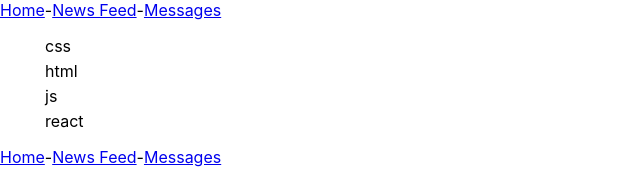
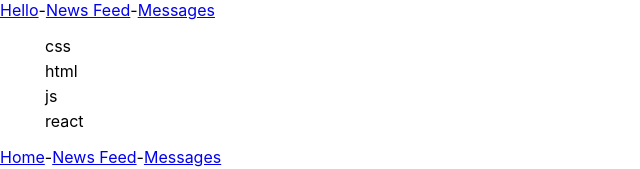
Before and after one commit to YanchukVitali/samurai-way01, a React (Create React App) app: page / in a window 1280 px wide. Shown: the top 169 px of the page, without its empty margins (0-640 px from the left). Built offline with nearby package versions, Linux system fonts and the light colour scheme.

Commit message:
add props to Header.tsx

```diff
--- a/src/App.tsx
+++ b/src/App.tsx
@@ -8,7 +8,7 @@ import Footer from "./Footer";
 const App = () => {
     return (
         <div>
-            <Header/>
+            <Header title={["Hello", "News Feed", "Messages"]}/>
             <Technologies/>
             <Footer/>
         </div>
--- a/src/Header.tsx
+++ b/src/Header.tsx
@@ -1,11 +1,15 @@
 import React from "react";
 
-export  const Header = () => {
+
+type HeaderType = {
+    title: Array<string>
+}
+export  const Header = (props: HeaderType) => {
     return (
         <div>
-            <a href="#s">Home</a>-
-            <a href="#s">News Feed</a>-
-            <a href="#s">Messages</a>
+            <a href="#s">{props.title[0]}</a>-
+            <a href="#s">{props.title[1]}</a>-
+            <a href="#s">{props.title[2]}</a>
         </div>
     );
 }
--- a/src/index.tsx
+++ b/src/index.tsx
@@ -4,6 +4,6 @@ import './index.css';
 import App from './App';
 
 ReactDOM.render(
-    <App />,
-  document.getElementById('root')
+    <App />
+    ,document.getElementById('root')
 );
```
